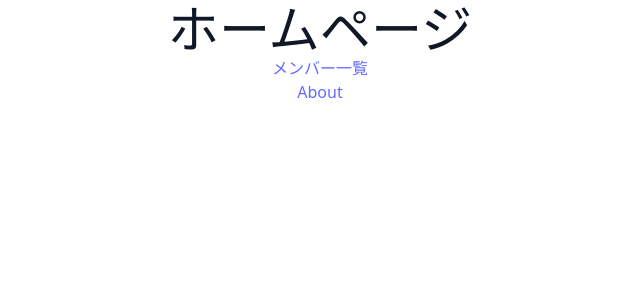
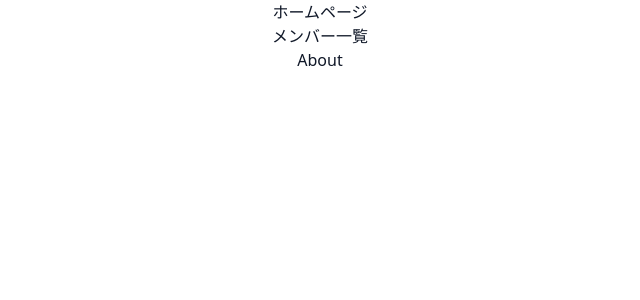
Before and after one commit to takagakiryuheiCM/sample-admin-dashbord, a React (Vite) app: page / in a window 1280 px wide. Shown: the top 300 px of the page, without its empty margins (320-960 px from the left). Built offline with nearby package versions, Linux system fonts and the light colour scheme.

Commit message:
fix: グローバルにあたっているCSSを削除

```diff
--- a/src/index.css
+++ b/src/index.css
@@ -44,45 +44,6 @@
   --sidebar-border: oklch(0.922 0 0);
   --sidebar-ring: oklch(0.708 0 0);
 }
-
-a {
-  font-weight: 500;
-  color: #646cff;
-  text-decoration: inherit;
-}
-a:hover {
-  color: #535bf2;
-}
-
-body {
-  margin: 0;
-  min-width: 320px;
-  min-height: 100vh;
-}
-
-h1 {
-  font-size: 3.2em;
-  line-height: 1.1;
-}
-
-button {
-  border-radius: 8px;
-  border: 1px solid transparent;
-  padding: 0.6em 1.2em;
-  font-size: 1em;
-  font-weight: 500;
-  font-family: inherit;
-  cursor: pointer;
-  transition: border-color 0.25s;
-}
-button:hover {
-  border-color: #646cff;
-}
-button:focus,
-button:focus-visible {
-  outline: 4px auto -webkit-focus-ring-color;
-}
-
 
 @theme inline {
   --radius-sm: calc(var(--radius) - 4px);
```
